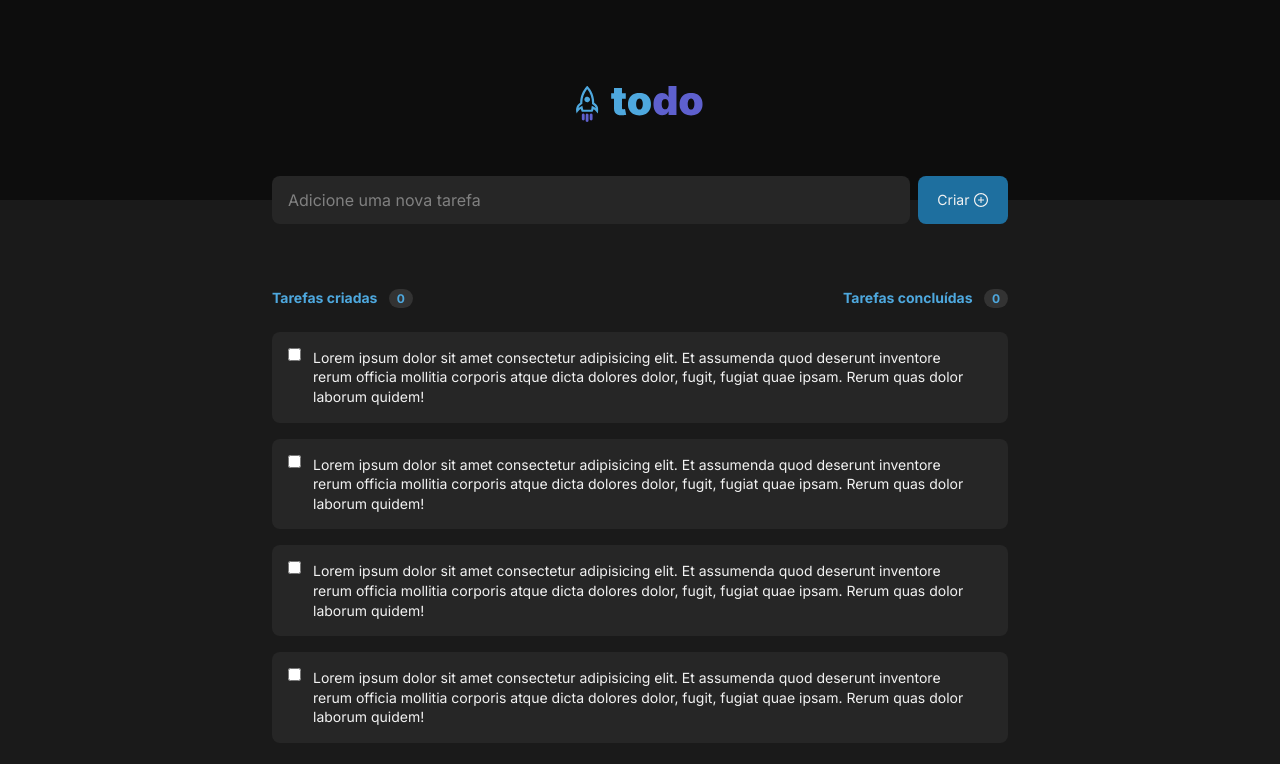
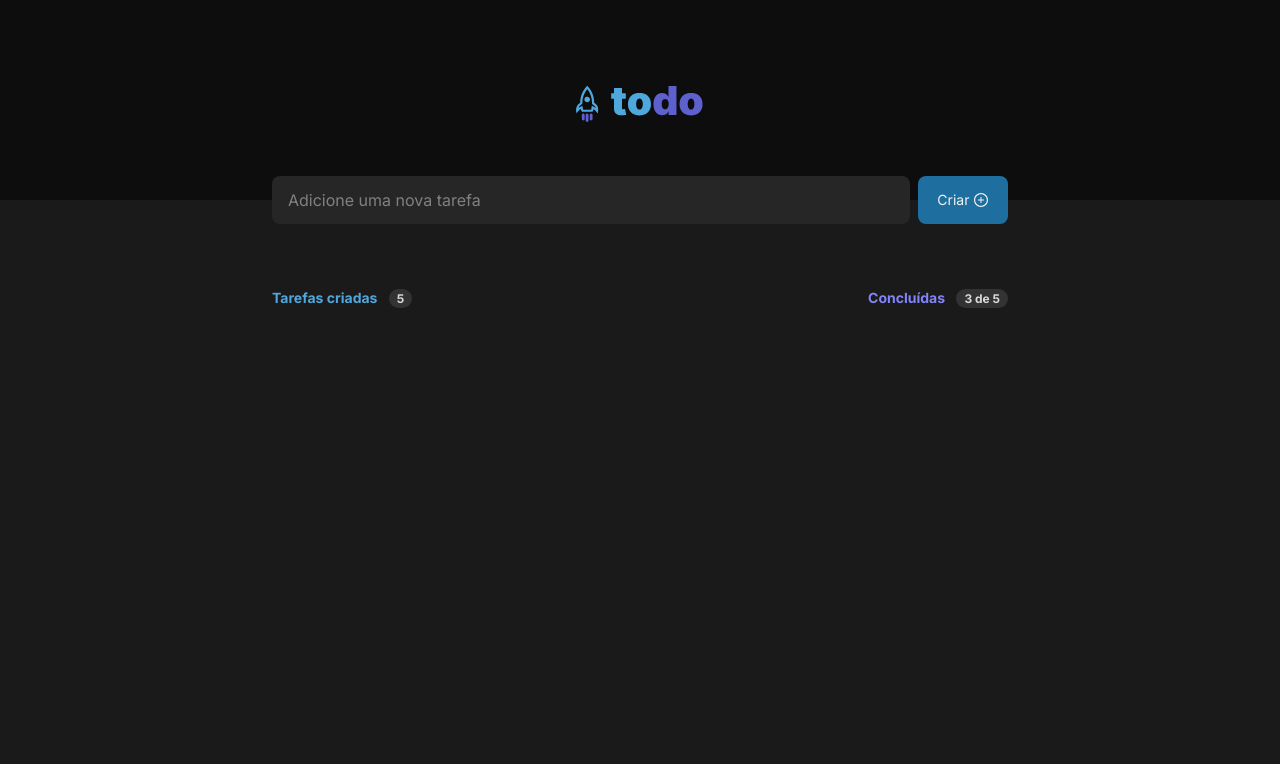
Before and after one commit to casemiroj/ignite-todo, a React (Vite) app: page / in a window 1280 px wide. Shown: the top 764 px of the page. Built offline with nearby package versions, Linux system fonts and the light colour scheme.

Commit message:
Refactor de TaskHeader

```diff
--- a/src/App.tsx
+++ b/src/App.tsx
@@ -1,12 +1,13 @@
 import './global.css'
 import { TasksWrapper } from './TasksWrapper'
 import { Header } from './components/Header'
+import { Tasks } from './components/Tasks'
 
 export function App() {
   return(
     <>
       <Header />
-      <TasksWrapper />
+      <Tasks />
     </>
   )
 }
--- a/src/TasksWrapper/TasksWrapper.module.css
+++ /dev/null
@@ -1,10 +0,0 @@
-.wrapper {
-  display: flex;
-  flex-direction: column;
-  width: 46rem;
-  margin: 4rem auto 0 auto;
-}
-
-.taskList {
-  margin-top: 1.5rem;
-}
--- /dev/null
+++ b/src/components/Tasks/Tasks.module.css
@@ -0,0 +1,6 @@
+.tasksWrapper {
+  display: flex;
+  flex-direction: column;
+  width: 46rem;
+  margin: 4rem auto 0 auto;
+}
--- a/src/TasksHeader/TasksHeader.module.css
+++ b/src/components/Tasks/TasksHeader/TasksHeader.module.css
@@ -10,6 +10,10 @@
   font-size: .875rem;
 }
 
+.tasksHeader p:last-child {
+  color: var(--purple);
+}
+
 .tasksHeader span {
   margin-left: .5rem;
   background: var(--gray-400);
@@ -17,4 +21,5 @@
   border-radius: 10px;
   font-size: .75rem;
   font-weight: bold;
+  color: var(--gray-200)
 }
--- a/src/TasksHeader/TasksHeader.tsx
+++ b/src/components/Tasks/TasksHeader/TasksHeader.tsx
@@ -3,8 +3,8 @@ import styles from './TasksHeader.module.css'
 export function TasksHeader() {
   return(
     <header className={styles.tasksHeader}>
-      <p>Tarefas criadas <span>0</span></p>
-      <p>Tarefas concluídas <span>0</span></p>
+      <p>Tarefas criadas <span>5</span></p>
+      <p>Concluídas <span>3 de 5</span></p>
     </header>
   )
 }
--- /dev/null
+++ b/src/components/Tasks/index.tsx
@@ -0,0 +1,10 @@
+import styles from './Tasks.module.css'
+import { TasksHeader } from './TasksHeader/TasksHeader'
+
+export function Tasks() {
+  return(
+    <section className={styles.tasksWrapper}>
+      <TasksHeader />
+    </section>
+  )
+}
```
